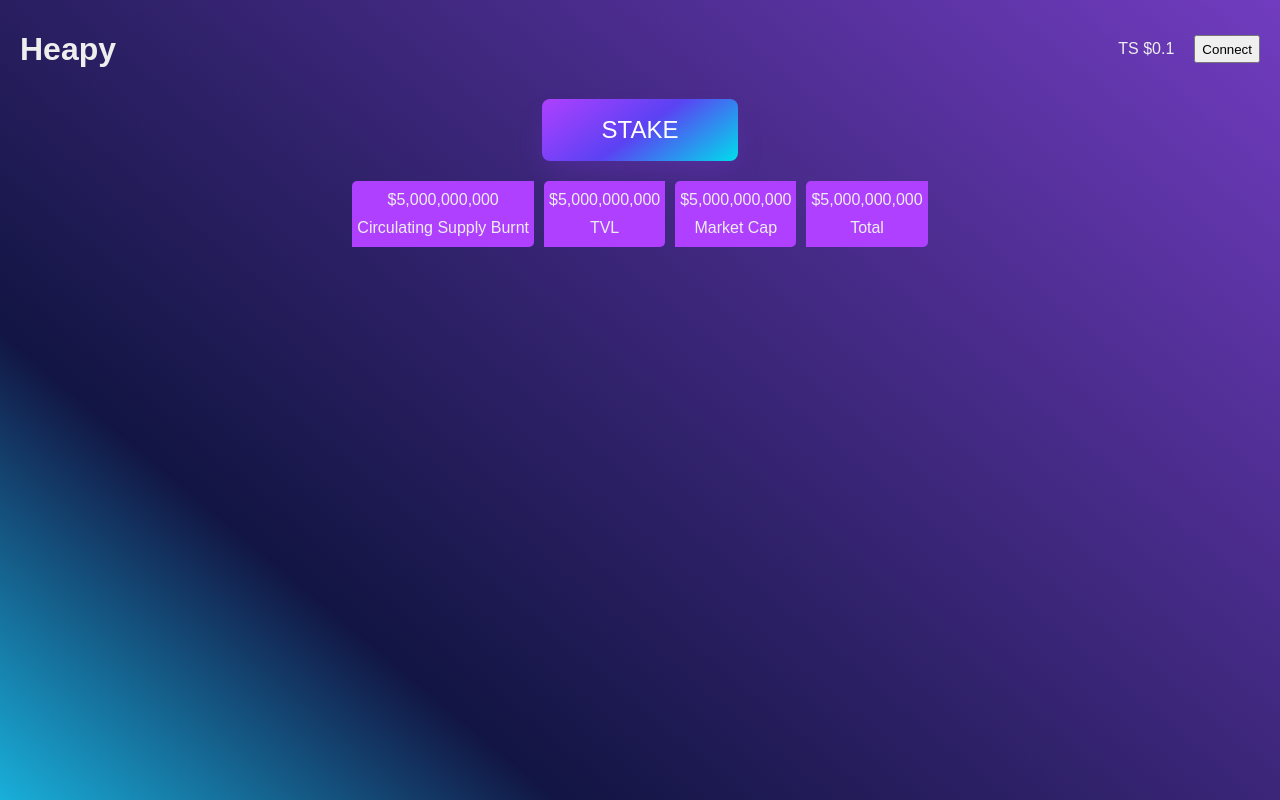
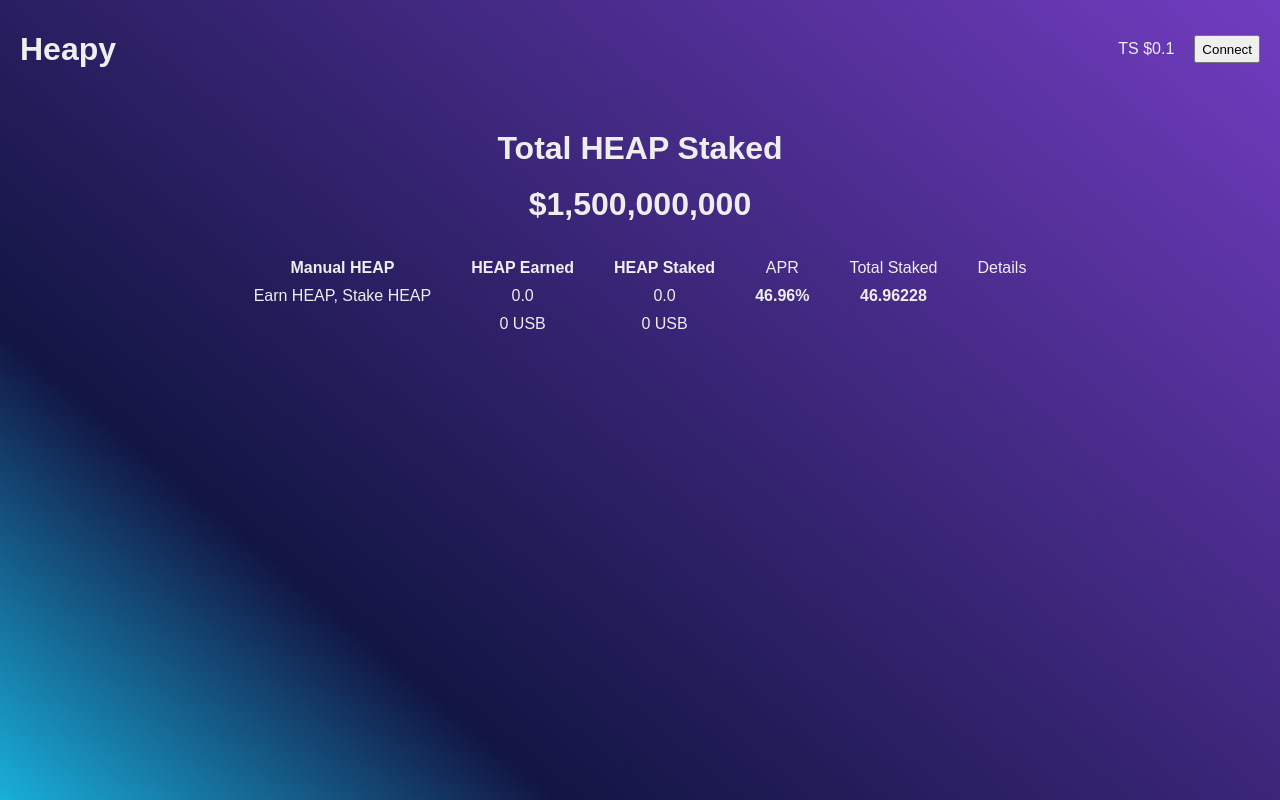
Before and after one commit to Habeebtoyin/Heapy_Finance, a React (Create React App) app: page / in a window 1280 px wide. Built offline with nearby package versions, Linux system fonts and the light colour scheme.

Commit message:
creating the stake page

```diff
--- a/package.json
+++ b/package.json
@@ -8,6 +8,7 @@
     "@testing-library/user-event": "^13.5.0",
     "react": "^17.0.2",
     "react-dom": "^17.0.2",
+    "react-router-dom": "^6.2.2",
     "react-scripts": "5.0.0",
     "web-vitals": "^2.1.4"
   },
--- a/src/App.js
+++ b/src/App.js
@@ -1,11 +1,18 @@
-import Home from './Home';
+import React from 'react';
+// import { Routes, Route} from "react-router-dom";
+// import Home from './Home';
+import Stake from './Stake';
 import './App.css';
 import './Style.css';
 
 function App() {
   return (
     <div className="App">
-      <Home />
+      <Stake />
+      {/* <Routes>
+        <Route path="/" element={<Home />} />
+        <Route path="stake" element={<Stake />} />
+      </Routes> */}
     </div>
   );
 }
--- a/src/Stake.js
+++ b/src/Stake.js
@@ -5,6 +5,39 @@ function Stake() {
     return (
         <div className='Stake'>
             <Header />
+            <main>
+                <h1>
+                    Total HEAP Staked <br/>
+                    &#36;1,500,000,000
+                </h1>
+                <div className='StakeTable'>
+                    <div>
+                        <strong>Manual HEAP</strong> <br/>
+                        <span>Earn HEAP, Stake HEAP</span>
+                    </div>
+                    <div>
+                        <strong>HEAP Earned</strong><br/>
+                        0.0 <br/>
+                        0 USB
+                    </div>
+                    <div>
+                        <strong>HEAP Staked</strong> <br/>
+                        0.0 <br/>
+                        0 USB
+                    </div>
+                    <div>
+                        APR <br/>
+                        <b>46.96%</b>
+                    </div>
+                    <div>
+                        Total Staked <br/>
+                        <b>46.96228</b>
+                    </div>
+                    <div>
+                        Details
+                    </div>
+                </div>
+            </main>
         </div>
     );
 }
--- a/src/Style.css
+++ b/src/Style.css
@@ -37,6 +37,15 @@ main {
   border-radius: 5px 0px;
 }
 
+/* Stake */
+.StakeTable {
+  display: flex;
+  flex-flow: row wrap;
+  gap: 40px;
+  align-content: flex-start;
+  justify-content: flex-start;
+}
+
 /* CSS */
 .button-63 {
   align-items: center;
```
Also changed, not shown: 1 other file (tests, documents, lock files or other folders).
